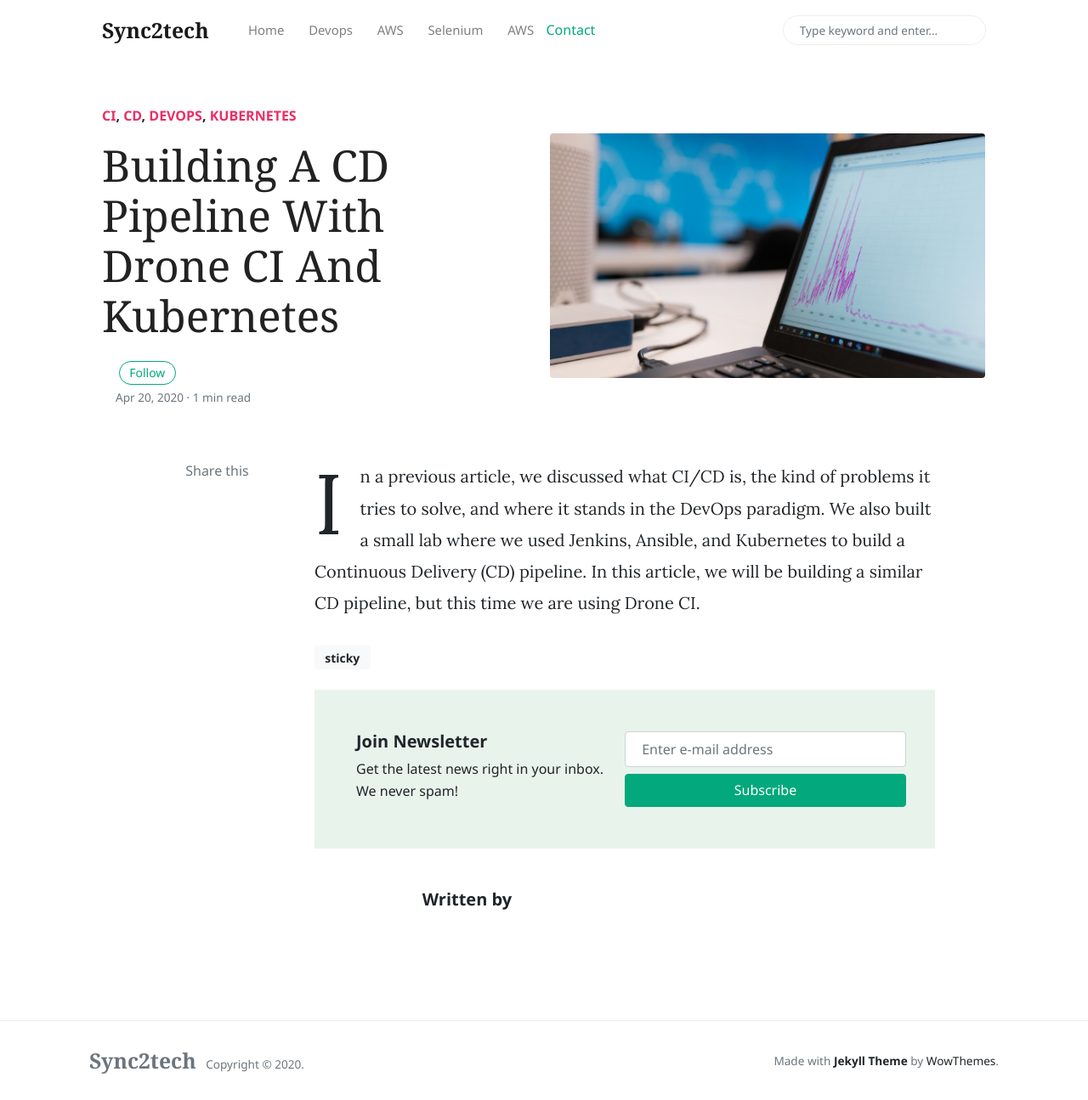
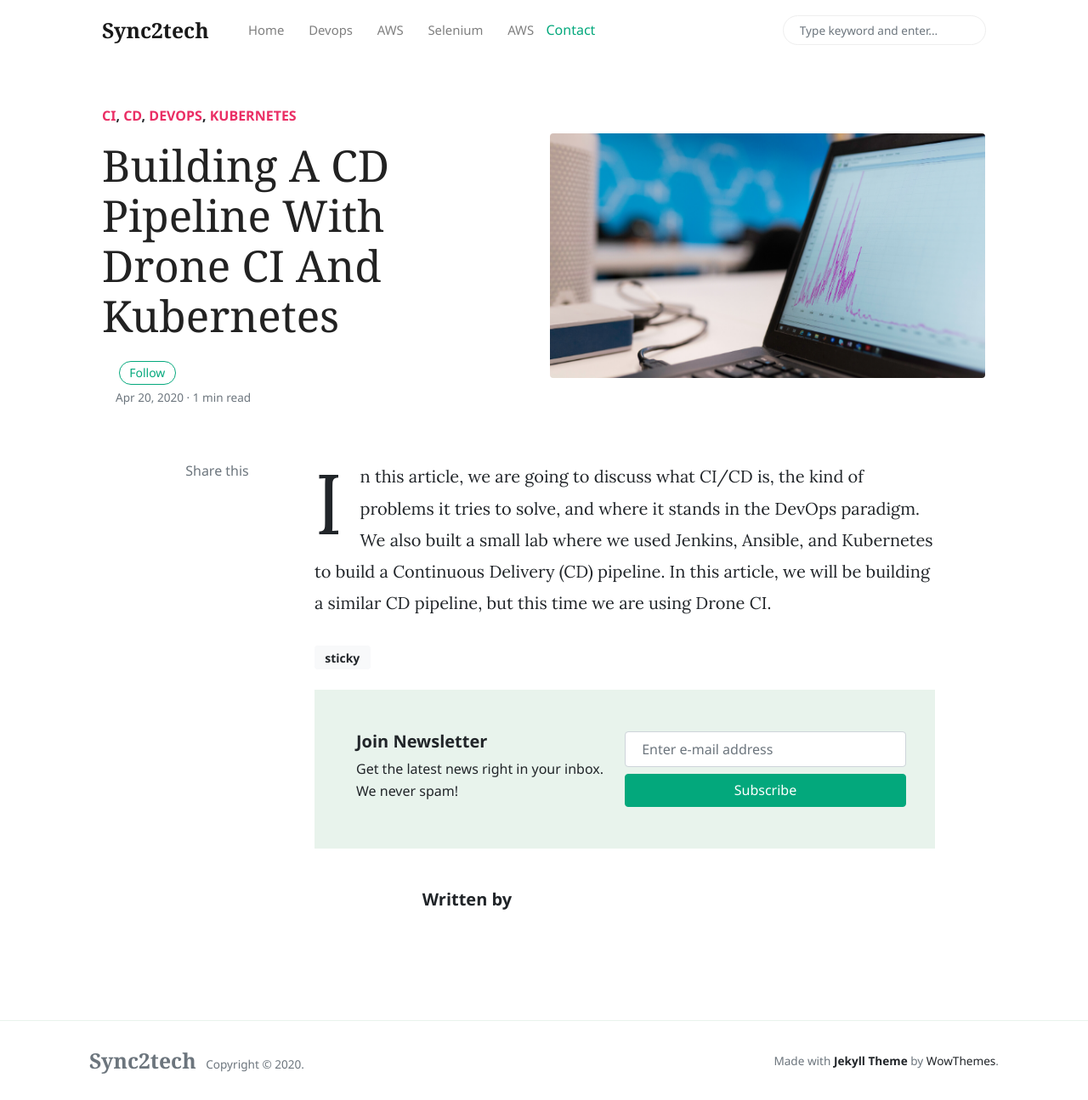
Before and after one commit to mohan-balakrishnan/sync2techold, a Jekyll site: the page built from _posts/2020-04-20-building-a-cd-pipeline-with-drone-ci-and-kubernetes.md, in a window 1280 px wide and 1295 px high. Shown: the whole window at 85% size. Built offline with Jekyll 4.4.1, drawn with Linux system fonts in a browser that asks for light colours; nearby versions of some CDN libraries; comment, search, counter and statistics services are not loaded.

Commit message:
Update 2020-04-20-building-a-cd-pipeline-with-drone-ci-and-kubernetes.md

```diff
--- a/_posts/2020-04-20-building-a-cd-pipeline-with-drone-ci-and-kubernetes.md
+++ b/_posts/2020-04-20-building-a-cd-pipeline-with-drone-ci-and-kubernetes.md
@@ -7,4 +7,4 @@ image: assets/images/ci_cd.png
 tags: [sticky]
 ---
 
-In a previous article, we discussed what CI/CD is, the kind of problems it tries to solve, and where it stands in the DevOps paradigm. We also built a small lab where we used Jenkins, Ansible, and Kubernetes to build a Continuous Delivery (CD) pipeline. In this article, we will be building a similar CD pipeline, but this time we are using Drone CI.
+In this article, we are going to discuss what CI/CD is, the kind of problems it tries to solve, and where it stands in the DevOps paradigm. We also built a small lab where we used Jenkins, Ansible, and Kubernetes to build a Continuous Delivery (CD) pipeline. In this article, we will be building a similar CD pipeline, but this time we are using Drone CI.
```
